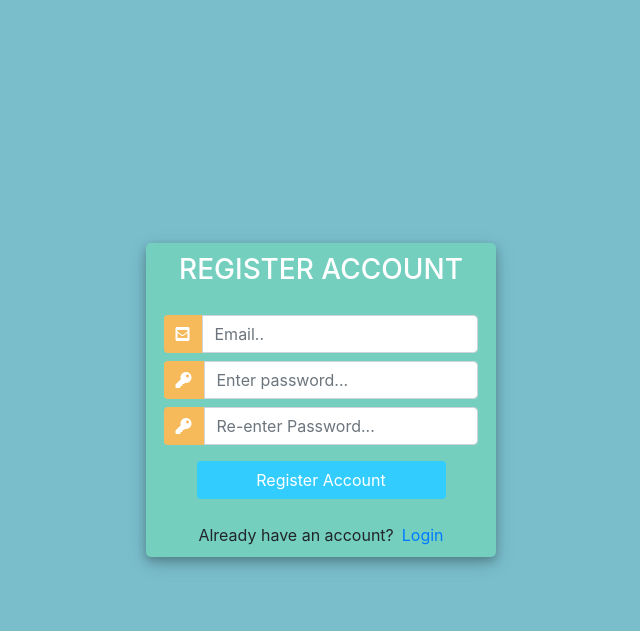
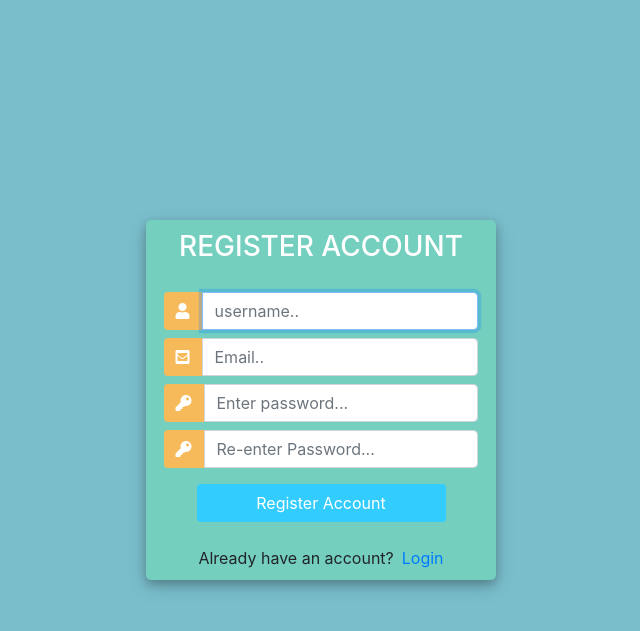
Before and after one commit to nish-trip/portfolioAnalyzer, a Django app: page /register/ in a window 1280 px wide. Shown: the top 631 px of the page, without its empty margins (319-959 px from the left). Run offline with Django 4.2, Linux system fonts and the light colour scheme; some libraries are stand-ins or nearby versions.

Commit message:
added username to the registration form

```diff
--- a/correction_detection/forms.py
+++ b/correction_detection/forms.py
@@ -8,4 +8,4 @@ from django import forms
 class CreateUserForm(UserCreationForm):
     class Meta:
         model = User
-        fields = ["email","password1","password2"]
+        fields = ["username","email","password1","password2"]
--- a/correction_detection/templates/correction_detection/register.html
+++ b/correction_detection/templates/correction_detection/register.html
@@ -79,6 +79,12 @@
                         {%csrf_token%}
 						<div class="input-group mb-2">
 							<div class="input-group-append">
+								<span class="input-group-text"><i class="fas fa-user"></i></span>
+							</div>
+							{{form.username}}
+						</div>
+						<div class="input-group mb-2">
+							<div class="input-group-append">
 								<span class="input-group-text"><i class="fas fa-envelope-square"></i></span>
 							</div>
 							{{form.email}}
@@ -120,9 +126,10 @@
 
 		//Query All input fields
 		var form_fields = document.getElementsByTagName('input')
-		form_fields[1].placeholder='Email..';
-		form_fields[2].placeholder='Enter password...';
-		form_fields[3].placeholder='Re-enter Password...';
+		form_fields[1].placeholder='username..';
+		form_fields[2].placeholder='Email..';
+		form_fields[3].placeholder='Enter password...';
+		form_fields[4].placeholder='Re-enter Password...';
 
 
 		for (var field in form_fields){
--- a/correction_detection/views.py
+++ b/correction_detection/views.py
@@ -19,8 +19,8 @@ def register(request):
             print("valid form")
             form.save()
             print("form saved")
-            email = form.cleaned_data.get('email')
-            messages.success(request,f'account created for {email}')
+            username = form.cleaned_data.get('username')
+            messages.success(request,f'account created for {username}')
             return redirect('login')
         else:
             print("invalid form")
@@ -48,12 +48,16 @@ def register(request):
 def login(request):
 
     if request.method == "POST":
+        print(request.POST)
         email = request.POST['email']
         password = request.POST['password']
         user = authenticate(request, email = email, password = password)
+        print(user)
         if user is not None:
             login(request, user)
             return redirect('portfolio')
+        else:
+            messages.info(request, "email or password is incorrect")
 
     return render(request, "correction_detection/login.html")
     # if request.method == "POST":
```
